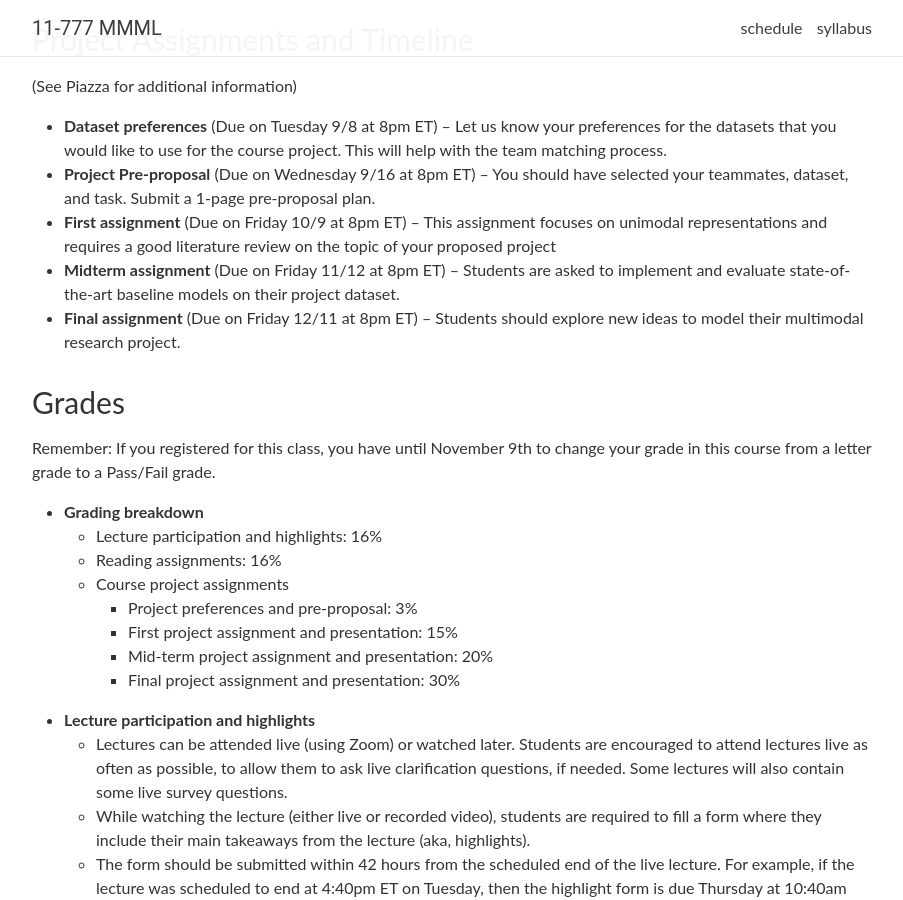
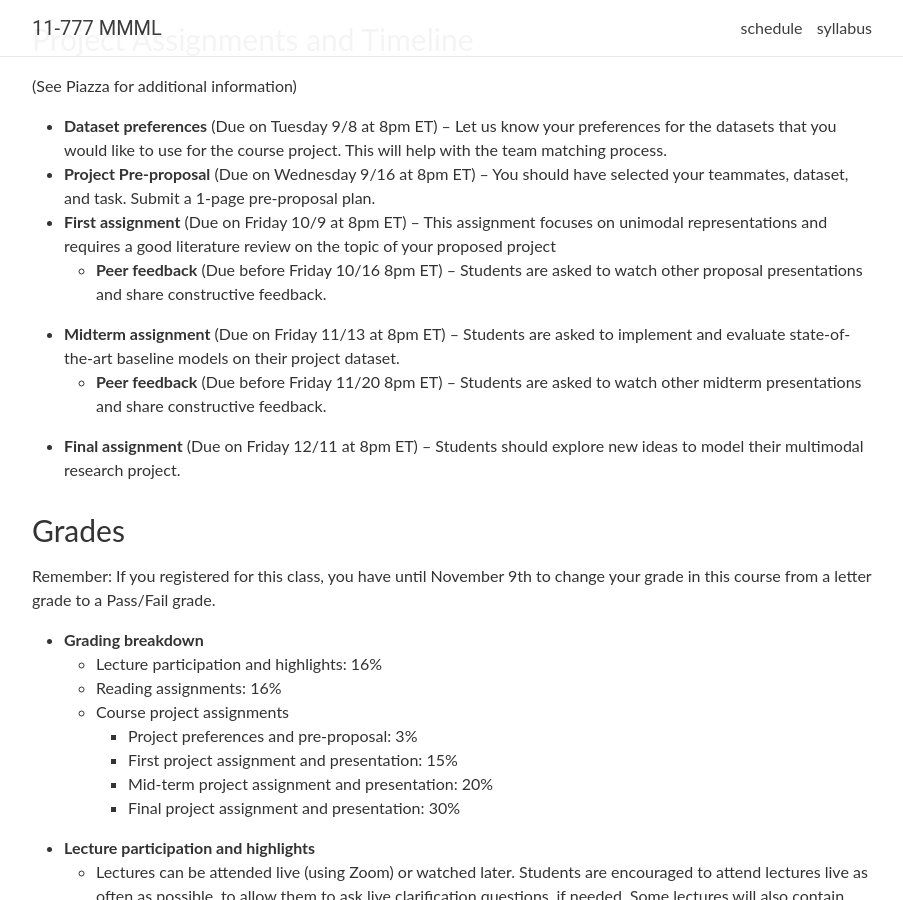
Before and after one commit to CMU-MultiComp-Lab/mmml-course, a Jekyll site: the page built from _pages/syllabus.md, in a window 1280 px wide and 900 px high, scrolled down 1613 px. Shown: the whole window, without its empty margins (188-1091 px from the left). Built offline with Jekyll 4.4.1, drawn with Linux system fonts in a browser that asks for light colours; nearby versions of some CDN libraries; comment, search, counter and statistics services are not loaded.

Commit message:
Update syllabus.md

```diff
--- a/_pages/syllabus.md
+++ b/_pages/syllabus.md
@@ -64,17 +64,21 @@ Jean-Philippe Thiran, Ferran Marqués and Hervé Bourlard. Academic Press, ISBN:
 ### Project Assignments and Timeline
 
 (See Piazza for additional information)
-- **Dataset preferences** (Due on Tuesday 9/8 at 8pm ET) – Let us know your preferences for
-the datasets that you would like to use for the course project. This will help with the team
+- **Dataset preferences** (Due on Tuesday 9/8 at 8pm ET) – Let us know your preferences for the
+datasets that you would like to use for the course project. This will help with the team
 matching process.
-- **Project Pre-proposal** (Due on Wednesday 9/16 at 8pm ET) – You should have selected
-your teammates, dataset, and task. Submit a 1-page pre-proposal plan.
+- **Project Pre-proposal** (Due on Wednesday 9/16 at 8pm ET) – You should have selected your
+teammates, dataset, and task. Submit a 1-page pre-proposal plan.
 - **First assignment** (Due on Friday 10/9 at 8pm ET) – This assignment focuses on unimodal
 representations and requires a good literature review on the topic of your proposed project
-- **Midterm assignment** (Due on Friday 11/12 at 8pm ET) – Students are asked to
-implement and evaluate state-of-the-art baseline models on their project dataset.
-- **Final assignment** (Due on Friday 12/11 at 8pm ET) – Students should explore new ideas
-to model their multimodal research project.
+  - **Peer feedback** (Due before Friday 10/16 8pm ET) – Students are asked to watch other
+proposal presentations and share constructive feedback.
+- **Midterm assignment** (Due on Friday 11/13 at 8pm ET) – Students are asked to implement and
+evaluate state-of-the-art baseline models on their project dataset.
+    - **Peer feedback** (Due before Friday 11/20 8pm ET) – Students are asked to watch other
+midterm presentations and share constructive feedback.
+- **Final assignment** (Due on Friday 12/11 at 8pm ET) – Students should explore new ideas to
+model their multimodal research project.
 
 ### Grades
 
```
